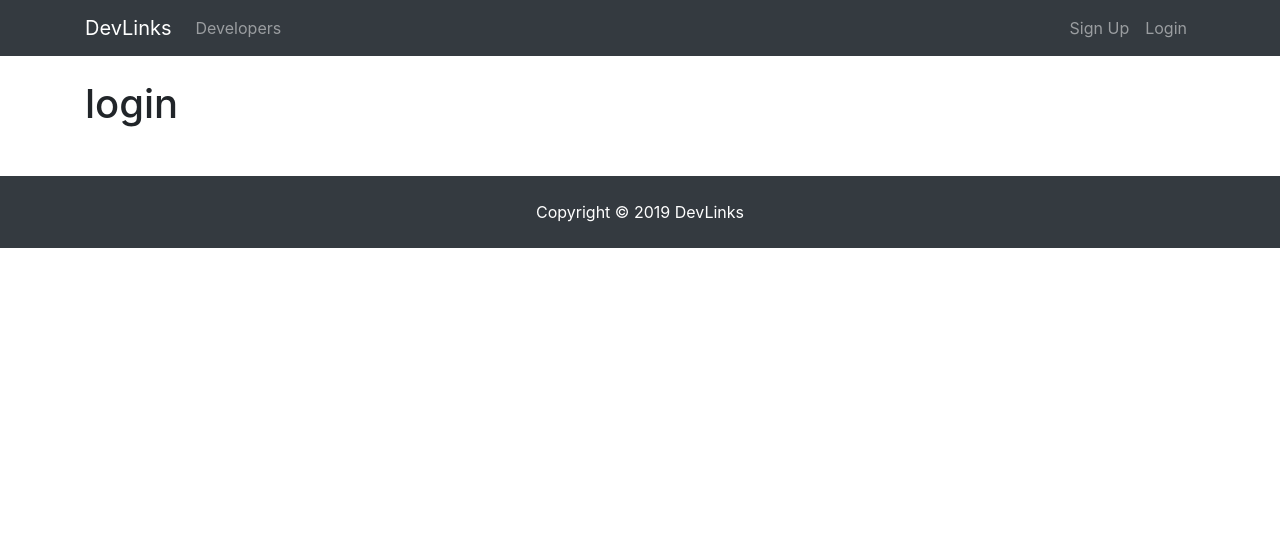
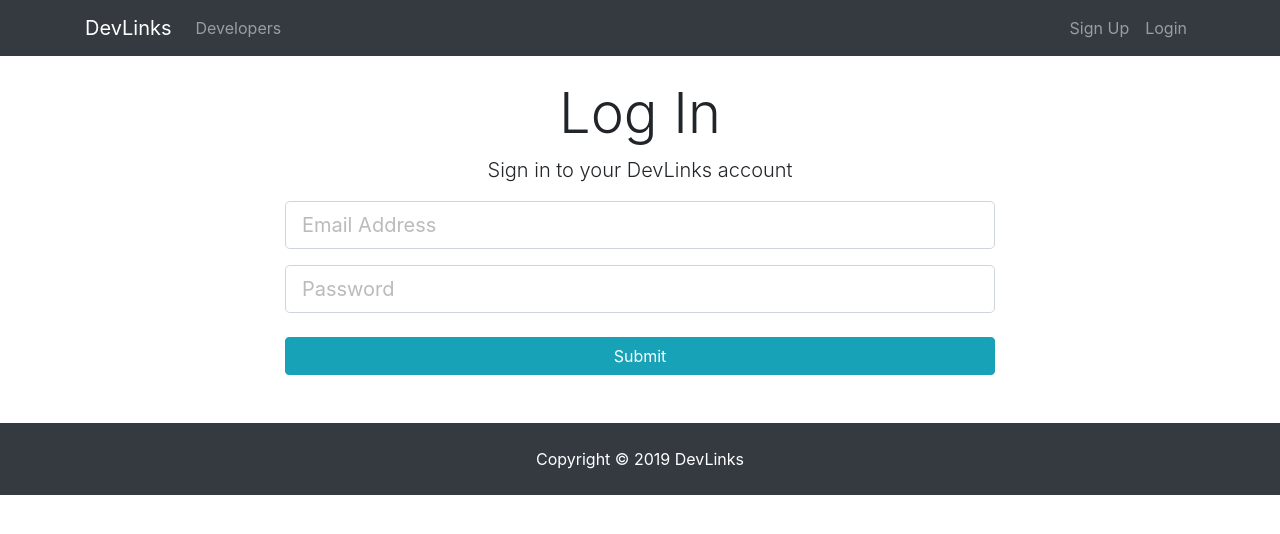
Before and after one commit to day1park/BTMERN, a React (Create React App) app in the folder client/: page /login in a window 1280 px wide. Shown: the top 534 px of the page. Built offline with nearby package versions, Linux system fonts and the light colour scheme.

Commit message:
create login form

```diff
--- a/client/src/components/auth/Login.js
+++ b/client/src/components/auth/Login.js
@@ -3,8 +3,36 @@
 class Login extends Component {
   render() {
     return (
-      <div>
-        <h1>login</h1>
+      <div className="login">
+        <div className="container">
+          <div className="row">
+            <div className="col-md-8 m-auto">
+              <h1 className="display-4 text-center">Log In</h1>
+              <p className="lead text-center">
+                Sign in to your DevLinks account
+              </p>
+              <form action="dashboard.html">
+                <div className="form-group">
+                  <input
+                    type="email"
+                    className="form-control form-control-lg"
+                    placeholder="Email Address"
+                    name="email"
+                  />
+                </div>
+                <div className="form-group">
+                  <input
+                    type="password"
+                    className="form-control form-control-lg"
+                    placeholder="Password"
+                    name="password"
+                  />
+                </div>
+                <input type="submit" className="btn btn-info btn-block mt-4" />
+              </form>
+            </div>
+          </div>
+        </div>
       </div>
     );
   }
```
